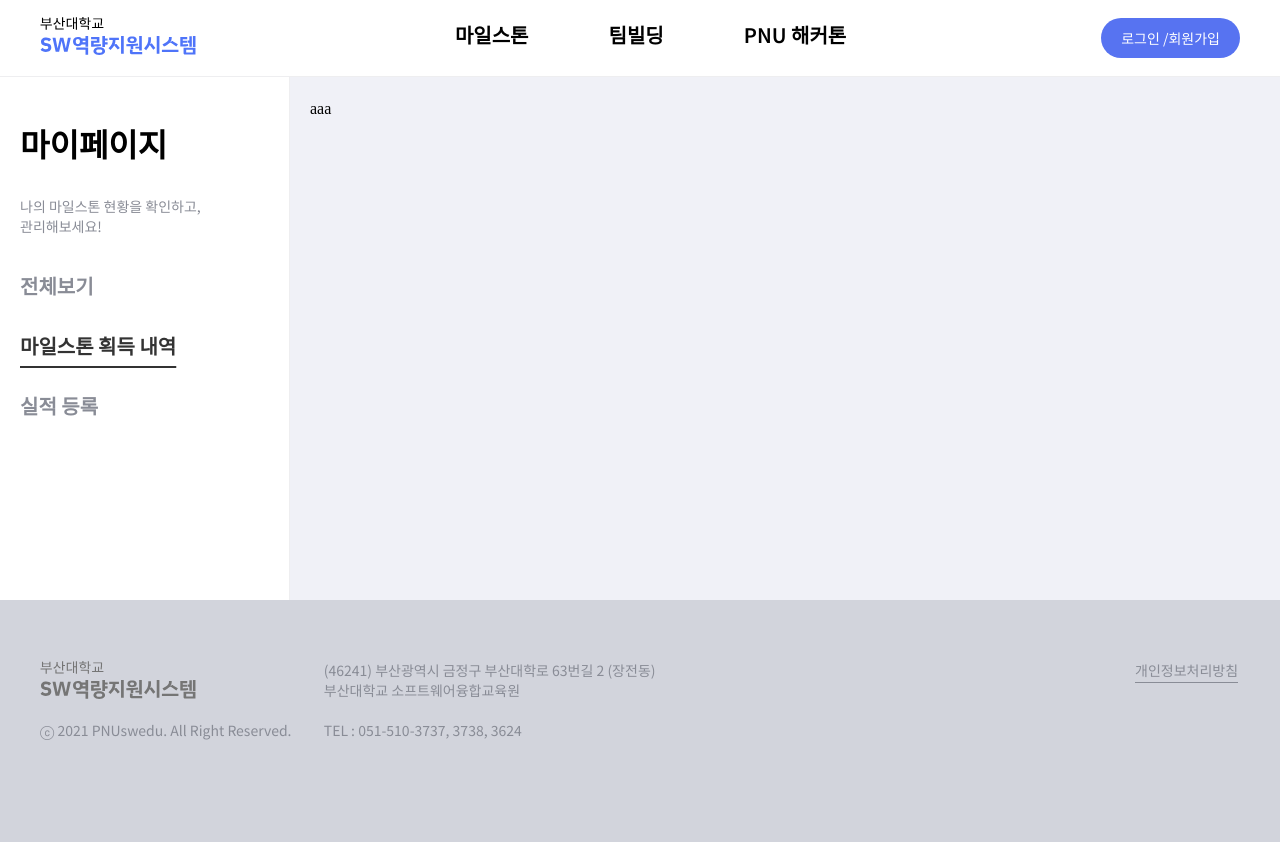
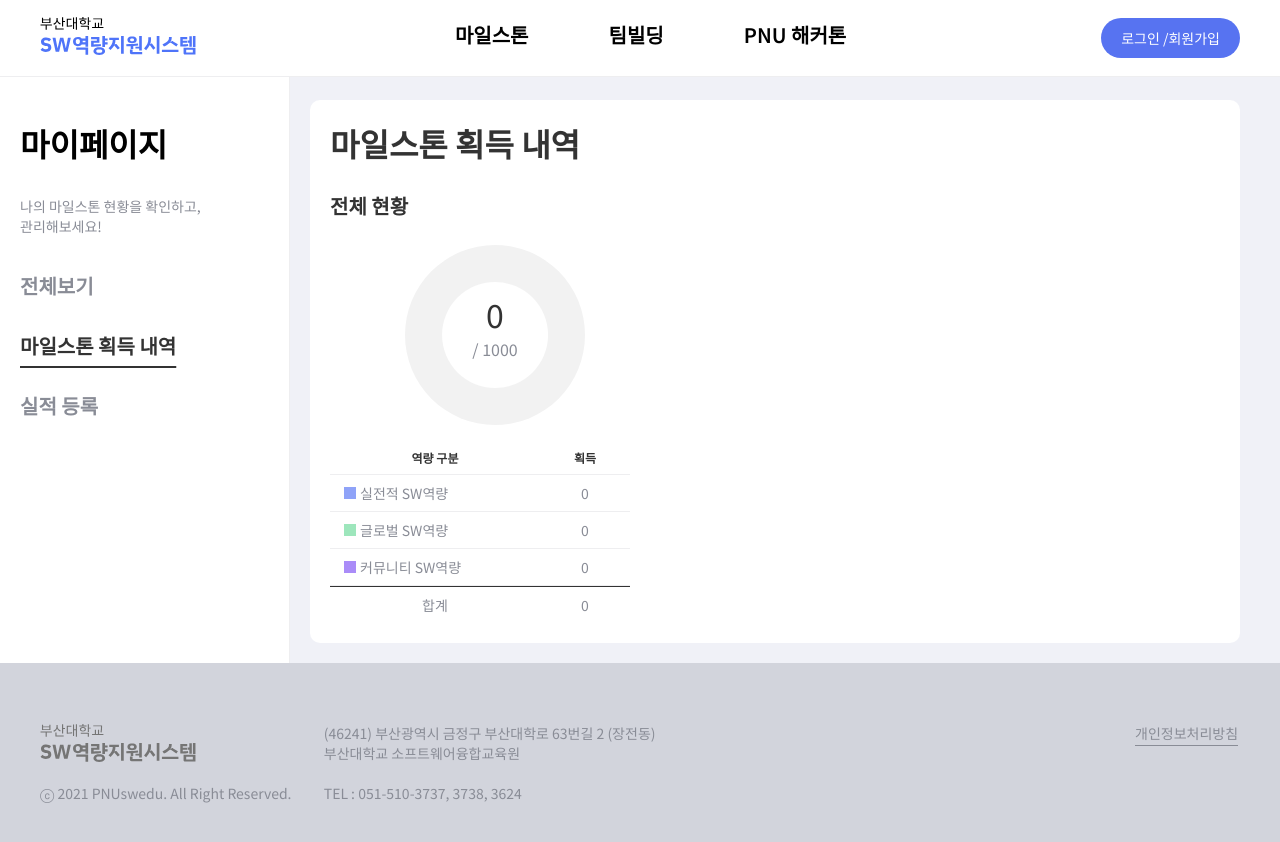
Before and after one commit to SW-CSS/sw-css, a Next.js app in the folder frontend/: page /my-page/milestone in a window 1280 px wide. Shown: the top 842 px of the page. Before the commit the page ends 800 px from the top, so only its background shows below. Built offline with nearby package versions, Linux system fonts and the light colour scheme.

Commit message:
feat: milestone chart 크기 속성 구현
#25

```diff
--- a/frontend/src/app/(withSidebar)/my-page/milestone/page.tsx
+++ b/frontend/src/app/(withSidebar)/my-page/milestone/page.tsx
@@ -1,3 +1,26 @@
-const Page = () => <div>aaa</div>;
+import MilestoneChart from '@/components/MilestoneChart';
+import MilestoneTable from '@/components/MilestoneTable';
+
+import { Content, Title, SubTitle, MilestoneWrapper } from './styled';
+
+const Page = () => (
+  <Content>
+    <Title>마일스톤 획득 내역</Title>
+    <SubTitle>전체 현황</SubTitle>
+    <div style={{ display: 'flex' }}>
+      <MilestoneWrapper>
+        <MilestoneChart
+          chartSize={180}
+          fontSize="lg"
+          practicalScore={0}
+          globalScore={0}
+          communicationScore={0}
+          totalScore={0}
+        />
+        <MilestoneTable practicalScore={0} globalScore={0} communicationScore={0} totalScore={0} />
+      </MilestoneWrapper>
+    </div>
+  </Content>
+);
 
 export default Page;
--- /dev/null
+++ b/frontend/src/app/(withSidebar)/my-page/milestone/styled.ts
@@ -0,0 +1,30 @@
+'use client';
+
+import styled from 'styled-components';
+
+import { BORDER_RADIUS, COLOR, FONT_STYLE } from '@/constants';
+
+export const Content = styled.div`
+  width: 100%;
+  background-color: white;
+  padding: 20px;
+  border-radius: ${BORDER_RADIUS.sm};
+`;
+
+export const Title = styled.div`
+  color: ${COLOR.black_text};
+  font: ${FONT_STYLE.xl.bold};
+  margin-bottom: 25px;
+`;
+
+export const SubTitle = styled.div`
+  color: ${COLOR.black_text};
+  font: ${FONT_STYLE.lg.bold};
+  margin-bottom: 25px;
+`;
+export const MilestoneWrapper = styled.div`
+  width: 330px;
+  display: flex;
+  flex-direction: column;
+  gap: 16px;
+`;
--- a/frontend/src/app/components/Milestone/index.tsx
+++ b/frontend/src/app/components/Milestone/index.tsx
@@ -25,6 +25,8 @@ const Milestone = () => {
       {auth.isAuth && (
         <MilestoneChartWrapper>
           <MilestoneChart
+            chartSize={120}
+            fontSize="sm"
             practicalScore={milestoneSummaryInfo.practicalScore}
             globalScore={milestoneSummaryInfo.globalScore}
             communicationScore={milestoneSummaryInfo.communicationScore}
--- a/frontend/src/components/MilestoneChart/index.tsx
+++ b/frontend/src/components/MilestoneChart/index.tsx
@@ -1,11 +1,24 @@
 import { COLOR } from '@/constants';
-import { MilestoneSummaryDto } from '@/types/common.dto';
 
 import * as S from './styled';
 
-const MilestoneChart = ({ practicalScore, globalScore, communicationScore, totalScore }: MilestoneSummaryDto) => {
-  const chartSize = 120;
+export interface MilestoneChartProps {
+  chartSize: number;
+  fontSize: 'sm' | 'lg';
+  practicalScore: number;
+  globalScore: number;
+  communicationScore: number;
+  totalScore: number;
+}
 
+const MilestoneChart = ({
+  chartSize,
+  fontSize,
+  practicalScore,
+  globalScore,
+  communicationScore,
+  totalScore,
+}: MilestoneChartProps) => {
   const scores = [
     { start: 0, score: practicalScore, color: COLOR.milestone.blue, title: '실전적 SW역량' },
     { start: practicalScore, score: globalScore, color: COLOR.milestone.green, title: '글로벌 SW역량' },
@@ -24,8 +37,8 @@ const MilestoneChart = ({ practicalScore, globalScore, communicationScore, total
       ))}
       <S.ChartHole size={chartSize} />
       <S.ChartTextWrapper>
-        <S.ChartScoreText>{totalScore}</S.ChartScoreText>
-        <S.ChartText>/ 1000</S.ChartText>
+        <S.ChartScoreText fontSize={fontSize}>{totalScore}</S.ChartScoreText>
+        <S.ChartText fontSize={fontSize}>/ 1000</S.ChartText>
       </S.ChartTextWrapper>
     </S.Chart>
   );
--- a/frontend/src/components/MilestoneChart/styled.ts
+++ b/frontend/src/components/MilestoneChart/styled.ts
@@ -15,6 +15,7 @@ interface ChartBarProps {
 }
 
 export const Chart = styled.div<ChartProps>`
+  margin: 0 auto;
   position: relative;
   width: ${(props) => props.size}px;
   height: ${(props) => props.size}px;
@@ -59,12 +60,34 @@ export const ChartTextWrapper = styled.div`
   justify-content: center;
 `;
 
-export const ChartText = styled.p`
+interface ChartTextProps {
+  fontSize: 'sm' | 'lg';
+}
+
+export const ChartText = styled.p<ChartTextProps>`
   color: ${COLOR.comment};
-  font: ${FONT_STYLE.xs.normal};
+  font: ${({ fontSize }) => {
+    switch (fontSize) {
+      case 'sm':
+        return FONT_STYLE.xs.normal;
+      case 'lg':
+        return FONT_STYLE.base.normal;
+      default:
+        return FONT_STYLE.sm.normal;
+    }
+  }};
 `;
 
-export const ChartScoreText = styled(ChartText)`
+export const ChartScoreText = styled(ChartText)<ChartTextProps>`
   color: ${COLOR.black_text};
-  font: ${FONT_STYLE.base.bold};
+  font: ${({ fontSize }) => {
+    switch (fontSize) {
+      case 'sm':
+        return FONT_STYLE.base.normal;
+      case 'lg':
+        return FONT_STYLE.xl.normal;
+      default:
+        return FONT_STYLE.lg.normal;
+    }
+  }};
 `;
```
Also changed, not shown: frontend/src/components/MilestoneTable/index.tsx (+8 -2 lines), frontend/src/types/common.dto.ts (+0 -7 lines).
